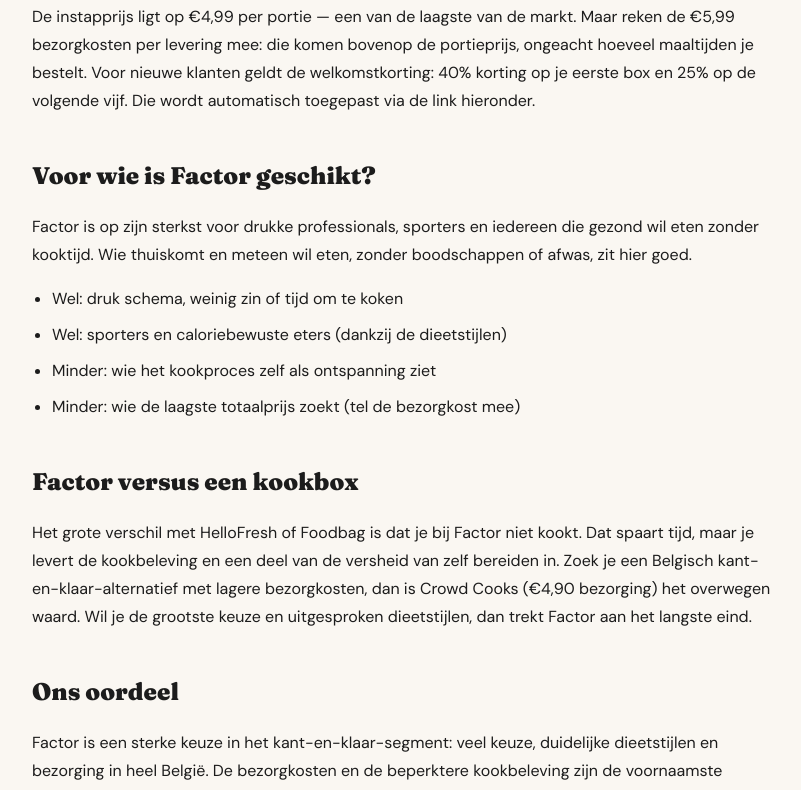
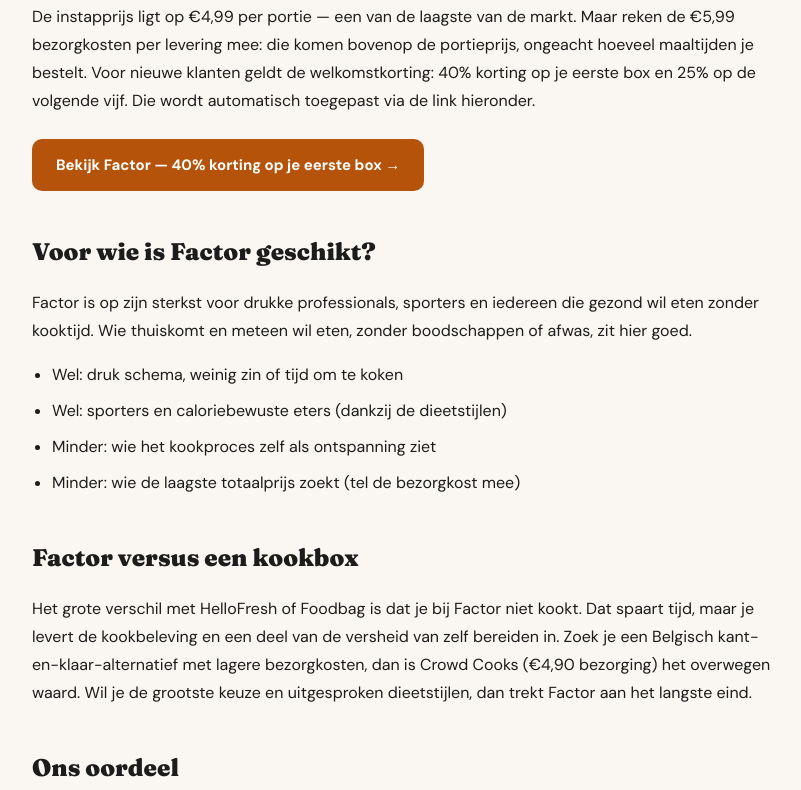
Before and after one commit to fetspets/bestemaaltijdbox, a Next.js app: page /blog/factor-review-belgie in a window 1280 px wide. Shown: the part 1420-2210 px from the top of the page, without its empty margins (238-1039 px from the left). Built offline with nearby package versions, Linux system fonts and the light colour scheme.

Commit message:
auto: update page.tsx

```diff
--- a/src/app/blog/[slug]/page.tsx
+++ b/src/app/blog/[slug]/page.tsx
@@ -208,6 +208,15 @@
               </ul>
             );
           }
+          if (block.type === 'cta') {
+            return (
+              <div key={i} style={{ margin: '24px 0' }}>
+                <Link href={`/ga/${post.sponsor?.gaSlug ?? 'factor'}`} rel="noopener sponsored nofollow" style={{ display: 'inline-block', background: '#B45309', color: 'white', padding: '13px 24px', borderRadius: 10, fontWeight: 700, fontSize: 15, textDecoration: 'none' }}>
+                  {block.tekst} →
+                </Link>
+              </div>
+            );
+          }
           return null;
         })}
       </article>
```
